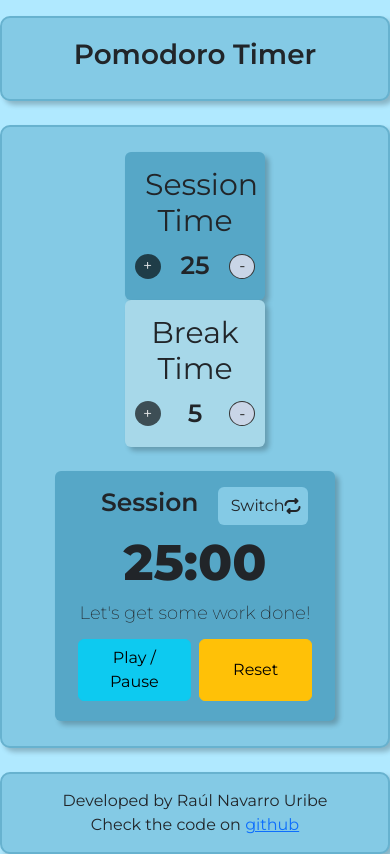
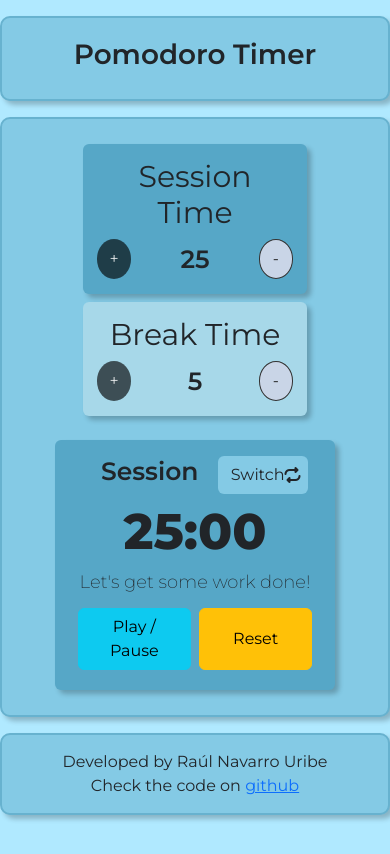
Before and after one commit to raulnu/fcc-frontend-pomodoro, a React (Create React App) app: page / in a window 390 px wide. Built offline with nearby package versions, Linux system fonts and the light colour scheme.

Commit message:
Sumar y restar mas grandes y responsive arreglado

```diff
--- a/src/App.js
+++ b/src/App.js
@@ -71,7 +71,7 @@ function App() {
   return (
     <div className="container">
       <Header />
-      <main className="principal row justify-content-center mt-4">
+      <main className="principal row justify-content-center mt-3">
         <Controladores
           sessionMinutes={sessionMinutes}
           setSessionMinutes={setSessionMinutes}
--- a/src/Components/Controlador.js
+++ b/src/Components/Controlador.js
@@ -22,8 +22,8 @@ export default function Controlador(props) {
 
   return (
     <div
-      className={`controlador col-5 col-lg-4 ${
-        id === "session" ? "session-box" : "break-box"
+      className={`controlador col-8 col-sm-5 col-lg-4 mb-2 ${
+        id === "session" ? `session-box` : "break-box"
       } rounded`}
     >
       <div className="row">
--- a/src/Components/Footer.js
+++ b/src/Components/Footer.js
@@ -1,6 +1,6 @@
 export default function Footer() {
   return (
-    <footer className="pie row text-center mt-4">
+    <footer className="pie row text-center mt-3 mb-3">
       <span>Developed by Raúl Navarro Uribe</span>
       <span>
         Check the code on{" "}
--- a/src/Components/Timer.js
+++ b/src/Components/Timer.js
@@ -42,7 +42,7 @@ export default function Timer(props) {
   };
   return (
     <section
-      className={`timer col-10 col-sm-8 col-lg-6 text-center mt-4 rounded p-3 ${
+      className={`timer col-10 col-sm-8 col-lg-6 text-center mt-3 rounded p-3 ${
         sessionOrBreak ? "session-box" : "break-box"
       }`}
     >
--- a/src/index.scss
+++ b/src/index.scss
@@ -58,9 +58,9 @@ code {
           background-color: rgb(179, 182, 189);
         }
         .sumar-restar {
-          height: 25px;
-          width: 25px;
-          font-size: 15px;
+          height: 40px;
+          width: 40px;
+          font-size: 30px;
           display: flex;
           justify-content: center;
           align-items: center;
@@ -114,15 +114,6 @@ code {
 
 @media (min-width: 768px) {
   .principal {
-    .controladores {
-      .controlador {
-        .sumar-restar {
-          height: 40px;
-          width: 40px;
-          font-size: 30px;
-        }
-      }
-    }
     .timer {
       .timer-title {
         font-size: 35px;
```
